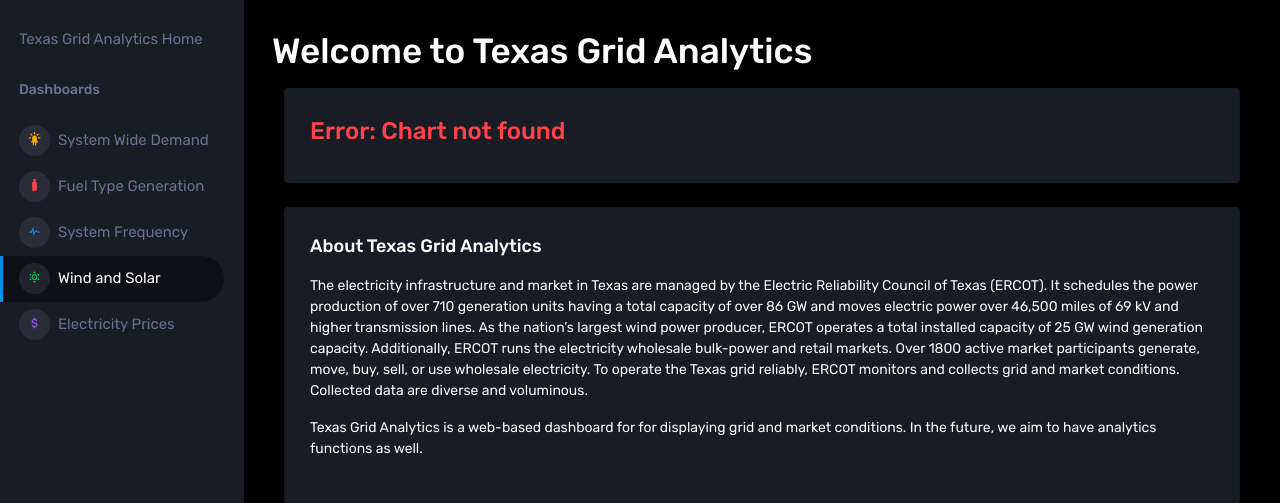
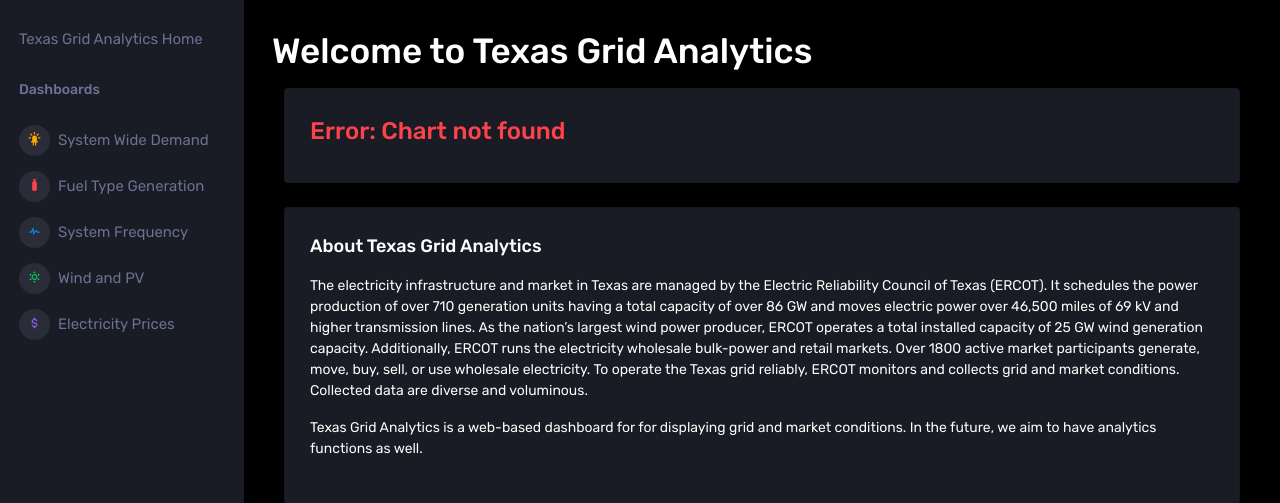
Before and after one commit to randunu0/IH4-2023, a Flask app: page /chart/wind-and-solar in a window 1280 px wide. Shown: the part 70-573 px from the top of the page. Run offline with Flask 2, Linux system fonts and the light colour scheme; some libraries are stand-ins or nearby versions.

Commit message:
Solar + PV Functional Edits

```diff
--- a/webapp/resources/database.py
+++ b/webapp/resources/database.py
@@ -134,9 +134,9 @@
         return ch_data, ch_labels
 
     # -----------------------------------
-    # Wind and Solar
+    # Wind and PV
     # -----------------------------------
-    if chart_type == "wind-and-solar":
+    if chart_type == "wind-and-pv":
         df = pd.read_sql_table("SPP", connection)
         if (start_date and end_date):
             df = df[df['OperatingDay'] >= pd.Timestamp(start_date)]
--- a/webapp/templates/chart.html
+++ b/webapp/templates/chart.html
@@ -46,7 +46,7 @@
     </div>
   </div>
 
-  {% if (page_content[0] == "Wind + Solar Power Generation") %}
+  {% if (page_content[0] == "Wind + PV Power Generation") %}
   <div class="row">
     <div class="col-lg-6 grid-margin stretch-card">
       <div class="card">
@@ -113,7 +113,7 @@
 {% endif %}
 <!-- End plugin js for this page -->
 
-{% if ((page_content[0] != "Wind + Solar Power Generation") and (page_content[0] != "Generation by Fuel Type") and (page_content[0] != "Real-Time Market Prices")) %}
+{% if ((page_content[0] != "Wind + PV Power Generation") and (page_content[0] != "Generation by Fuel Type") and (page_content[0] != "Real-Time Market Prices")) %}
 
 <!-- CHART js for this page -->
 <script>
@@ -309,7 +309,7 @@
 
 {% endif %}
 
-{% if (page_content[0] == "Wind + Solar Power Generation") %}
+{% if (page_content[0] == "Wind + PV Power Generation") %}
 
 <!-- CHART js for this page -->
 <script>
--- a/webapp/templates/template.html
+++ b/webapp/templates/template.html
@@ -85,11 +85,11 @@
           </li>
 
           <li class="nav-item menu-items">
-            <a class="nav-link" href="{{ url_for('chart', chart_type='wind-and-solar') }}">
+            <a class="nav-link" href="{{ url_for('chart', chart_type='wind-and-pv') }}">
               <span class="menu-icon">
                 <i class="mdi mdi-weather-sunny"></i>
               </span>
-              <span class="menu-title">Wind and Solar</span>
+              <span class="menu-title">Wind and PV</span>
             </a>
           </li>
 
```
